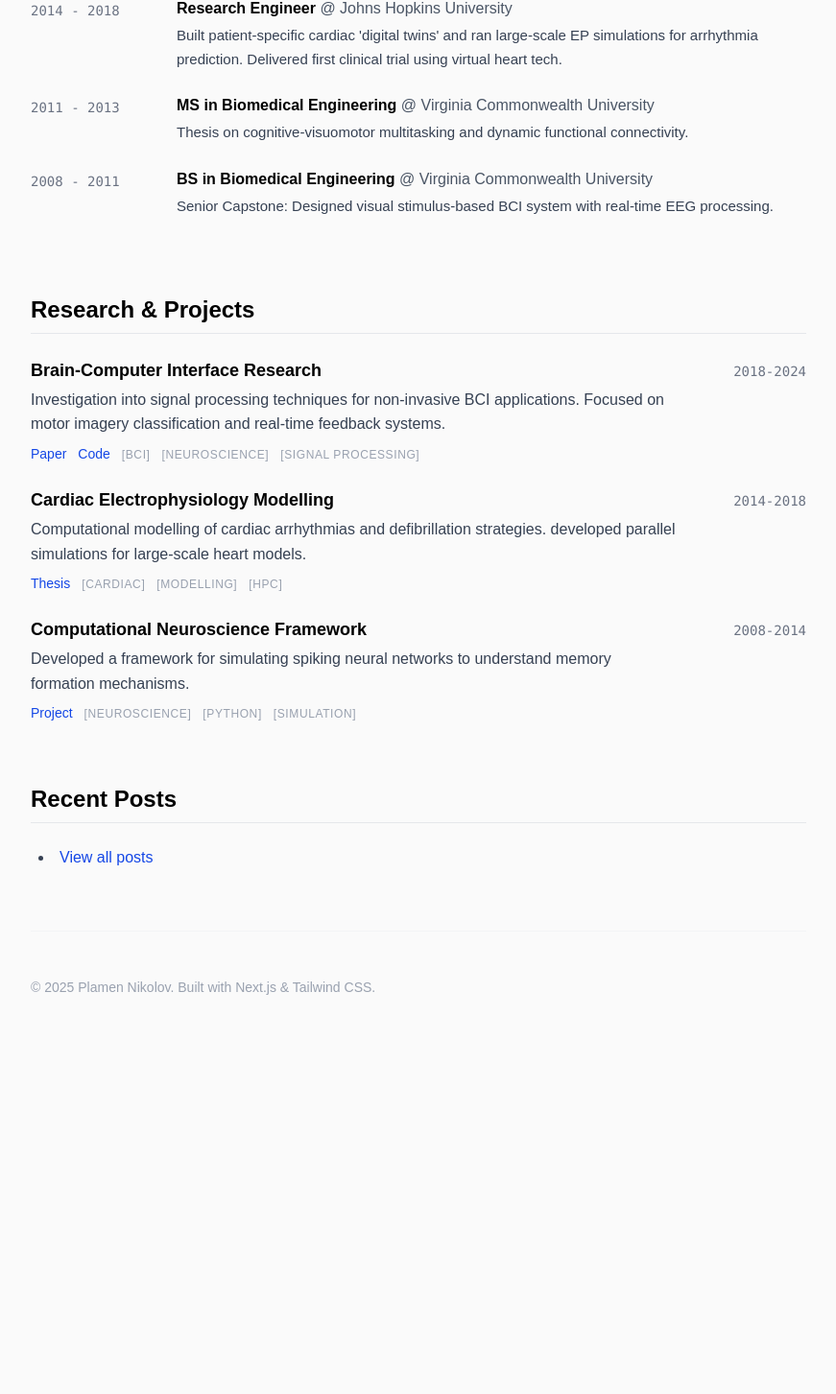
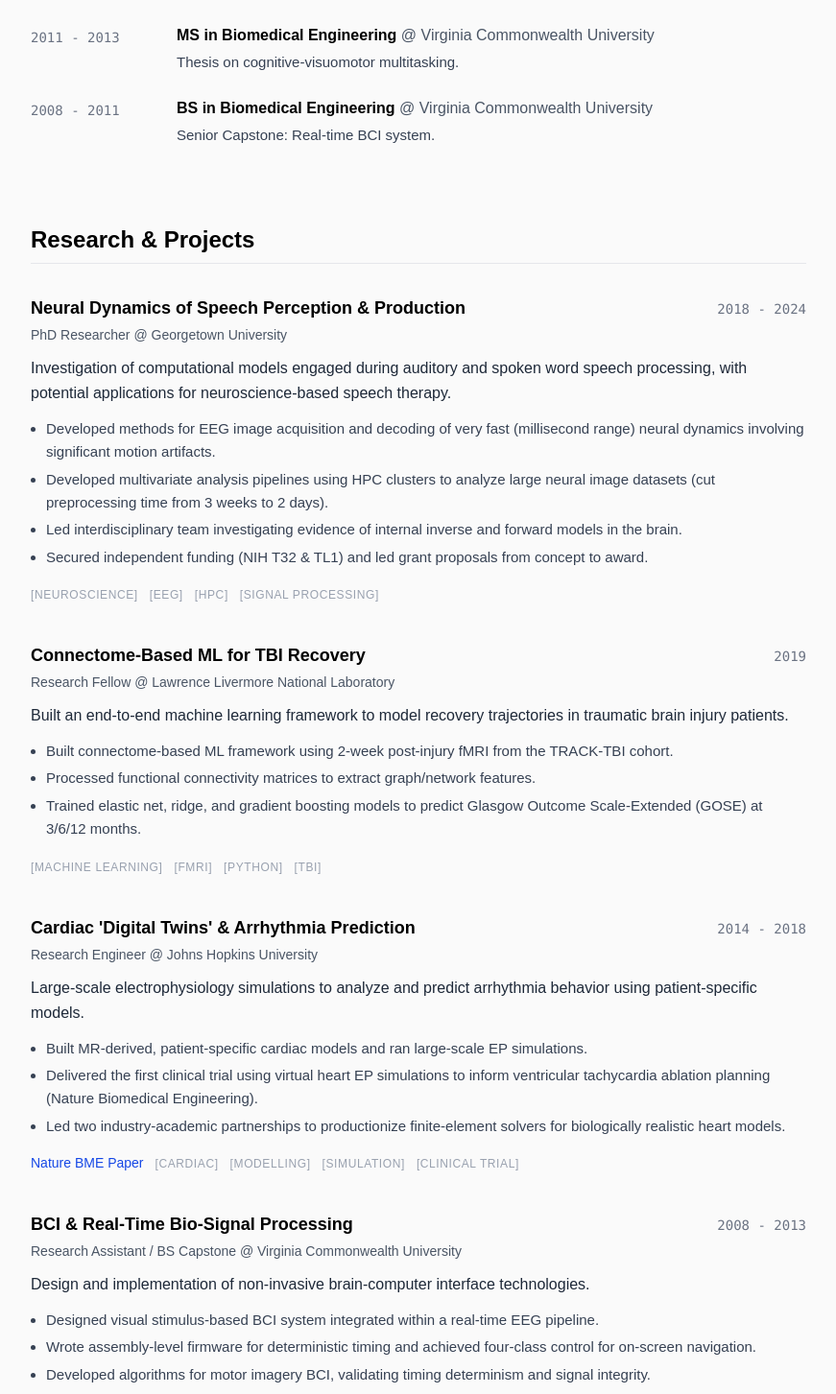
Before and after one commit to Nikolovpp/nikolovpp.github.io, a Next.js app: page / in a window 1280 px wide. Shown: the part 632-2085 px from the top of the page at 96% size, without its empty margins (204-1075 px from the left). Before the commit the page ends 1751 px from the top, so only its background shows below. Built offline with nearby package versions, Linux system fonts and the light colour scheme.

Commit message:
Edited timeline, research & projects sections to reflect experience outlined in CV

```diff
--- a/app/page.tsx
+++ b/app/page.tsx
@@ -30,20 +30,32 @@ export default function Home() {
       </section>
 
       {/* Projects Section */}
-      <section id="projects" className="space-y-6">
+      <section id="projects" className="space-y-8">
         <h2 className="text-2xl font-bold text-black border-b border-gray-200 pb-2">Research & Projects</h2>
-        <div className="space-y-6">
+        <div className="space-y-10">
           {projects.map((project, index) => (
             <div key={index} className="group">
               <div className="flex flex-col sm:flex-row sm:items-baseline sm:justify-between mb-1">
-                <h3 className="text-lg font-semibold text-black">
+                <h3 className="text-lg font-bold text-black">
                   {project.title}
                 </h3>
                 <span className="text-sm text-gray-500 font-mono">{project.year}</span>
               </div>
-              <p className="text-gray-700 mb-2 max-w-2xl text-[16px] leading-[1.6]">
+              <div className="mb-3 text-sm text-gray-600 font-medium">
+                {project.role} @ {project.institution}
+              </div>
+
+              <div className="text-gray-800 mb-3 text-[16px] leading-relaxed">
                 {project.description}
-              </p>
+              </div>
+
+              {/* Detailed Points */}
+              <ul className="list-disc list-outside ml-4 mb-4 space-y-1 text-gray-700 text-[15px] leading-relaxed">
+                {project.points.map((point, i) => (
+                  <li key={i}>{point}</li>
+                ))}
+              </ul>
+
               <div className="space-x-3 text-sm">
                 {project.links.map((link, i) => (
                   <a key={i} href={link.url} className="text-blue-700 hover:underline">
--- a/data/projects.ts
+++ b/data/projects.ts
@@ -1,39 +1,73 @@
 export interface Project {
     title: string;
+    role: string;
+    institution: string;
+    year: string;
     description: string;
-    year: string;
-    tags: string[]; // e.g. "BCI", "Cardiac", "Neuroscience"
+    points: string[];
+    tags: string[];
     links: { label: string; url: string }[];
-    image?: string;
 }
 
 export const projects: Project[] = [
     {
-        title: "Brain-Computer Interface Research",
-        description: "Investigation into signal processing techniques for non-invasive BCI applications. Focused on motor imagery classification and real-time feedback systems.",
-        year: "2018-2024",
-        tags: ["BCI", "Neuroscience", "Signal Processing"],
+        title: "Neural Dynamics of Speech Perception & Production",
+        role: "PhD Researcher",
+        institution: "Georgetown University",
+        year: "2018 - 2024",
+        description: "Investigation of computational models engaged during auditory and spoken word speech processing, with potential applications for neuroscience-based speech therapy.",
+        points: [
+            "Developed methods for EEG image acquisition and decoding of very fast (millisecond range) neural dynamics involving significant motion artifacts.",
+            "Developed multivariate analysis pipelines using HPC clusters to analyze large neural image datasets (cut preprocessing time from 3 weeks to 2 days).",
+            "Led interdisciplinary team investigating evidence of internal inverse and forward models in the brain.",
+            "Secured independent funding (NIH T32 & TL1) and led grant proposals from concept to award."
+        ],
+        tags: ["Neuroscience", "EEG", "HPC", "Signal Processing"],
+        links: []
+    },
+    {
+        title: "Connectome-Based ML for TBI Recovery",
+        role: "Research Fellow",
+        institution: "Lawrence Livermore National Laboratory",
+        year: "2019",
+        description: "Built an end-to-end machine learning framework to model recovery trajectories in traumatic brain injury patients.",
+        points: [
+            "Built connectome-based ML framework using 2-week post-injury fMRI from the TRACK-TBI cohort.",
+            "Processed functional connectivity matrices to extract graph/network features.",
+            "Trained elastic net, ridge, and gradient boosting models to predict Glasgow Outcome Scale-Extended (GOSE) at 3/6/12 months."
+        ],
+        tags: ["Machine Learning", "fMRI", "Python", "TBI"],
+        links: []
+    },
+    {
+        title: "Cardiac 'Digital Twins' & Arrhythmia Prediction",
+        role: "Research Engineer",
+        institution: "Johns Hopkins University",
+        year: "2014 - 2018",
+        description: "Large-scale electrophysiology simulations to analyze and predict arrhythmia behavior using patient-specific models.",
+        points: [
+            "Built MR-derived, patient-specific cardiac models and ran large-scale EP simulations.",
+            "Delivered the first clinical trial using virtual heart EP simulations to inform ventricular tachycardia ablation planning (Nature Biomedical Engineering).",
+            "Led two industry-academic partnerships to productionize finite-element solvers for biologically realistic heart models."
+        ],
+        tags: ["Cardiac", "Modelling", "Simulation", "Clinical Trial"],
         links: [
-            { label: "Paper", url: "#" },
-            { label: "Code", url: "#" }
+            { label: "Nature BME Paper", url: "https://www.nature.com/articles/s41551-018-0282-2" }
         ]
     },
     {
-        title: "Cardiac Electrophysiology Modelling",
-        description: "Computational modelling of cardiac arrhythmias and defibrillation strategies. developed parallel simulations for large-scale heart models.",
-        year: "2014-2018",
-        tags: ["Cardiac", "Modelling", "HPC"],
-        links: [
-            { label: "Thesis", url: "#" }
-        ]
-    },
-    {
-        title: "Computational Neuroscience Framework",
-        description: "Developed a framework for simulating spiking neural networks to understand memory formation mechanisms.",
-        year: "2008-2014",
-        tags: ["Neuroscience", "Python", "Simulation"],
-        links: [
-            { label: "Project", url: "#" }
-        ]
+        title: "BCI & Real-Time Bio-Signal Processing",
+        role: "Research Assistant / BS Capstone",
+        institution: "Virginia Commonwealth University",
+        year: "2008 - 2013",
+        description: "Design and implementation of non-invasive brain-computer interface technologies.",
+        points: [
+            "Designed visual stimulus-based BCI system integrated within a real-time EEG pipeline.",
+            "Wrote assembly-level firmware for deterministic timing and achieved four-class control for on-screen navigation.",
+            "Developed algorithms for motor imagery BCI, validating timing determinism and signal integrity.",
+            "Conducted empirical evaluations to optimize accuracy, false-activation rate, and user training time."
+        ],
+        tags: ["BCI", "EEG", "Embedded Systems", "Real-time"],
+        links: []
     }
 ];
--- a/data/timeline.ts
+++ b/data/timeline.ts
@@ -3,7 +3,7 @@ export interface TimelineItem {
     role: string;
     institution: string;
     description?: string;
-    url?: string;
+    // points key removed as we moved details to projects
 }
 
 export const timelineData: TimelineItem[] = [
@@ -11,36 +11,36 @@ export const timelineData: TimelineItem[] = [
         year: "2024 - Present",
         role: "Post-Doctoral Research Affiliate",
         institution: "Georgetown University Medical Center",
-        description: "Investigating neural dynamics of auditory and spoken word speech processing using computational models.",
+        description: "Computational models of speech processing."
     },
     {
         year: "2018 - 2024",
         role: "PhD in Neuroscience",
         institution: "Georgetown University",
-        description: "Doctoral Thesis: Neural dynamics underlying speech perception and production. NIH T32 & TL1 Fellow.",
+        description: "Thesis on Neural Dynamics of Speech. NIH T32 & TL1 Fellow."
     },
     {
         year: "2019",
         role: "Research Fellow",
         institution: "Lawrence Livermore National Laboratory",
-        description: "Built connectome-based ML framework using post-injury fMRI to model recovery trajectories.",
+        description: "ML framework for TBI recovery trajectories."
     },
     {
         year: "2014 - 2018",
         role: "Research Engineer",
         institution: "Johns Hopkins University",
-        description: "Built patient-specific cardiac 'digital twins' and ran large-scale EP simulations for arrhythmia prediction. Delivered first clinical trial using virtual heart tech.",
+        description: "Cardiac 'Digital Twins' and clinical trials for arrhythmia."
     },
     {
         year: "2011 - 2013",
         role: "MS in Biomedical Engineering",
         institution: "Virginia Commonwealth University",
-        description: "Thesis on cognitive-visuomotor multitasking and dynamic functional connectivity.",
+        description: "Thesis on cognitive-visuomotor multitasking."
     },
     {
         year: "2008 - 2011",
         role: "BS in Biomedical Engineering",
         institution: "Virginia Commonwealth University",
-        description: "Senior Capstone: Designed visual stimulus-based BCI system with real-time EEG processing.",
+        description: "Senior Capstone: Real-time BCI system."
     }
 ];
```
